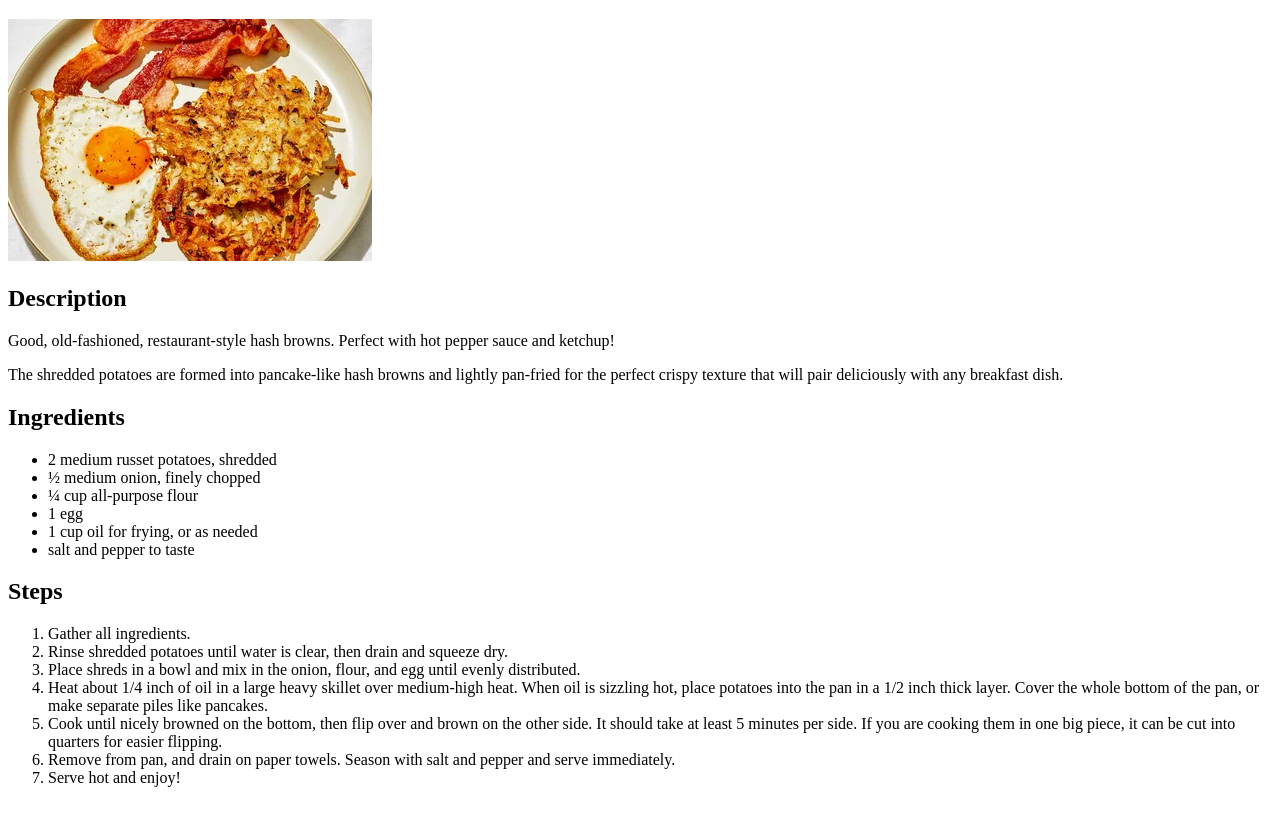
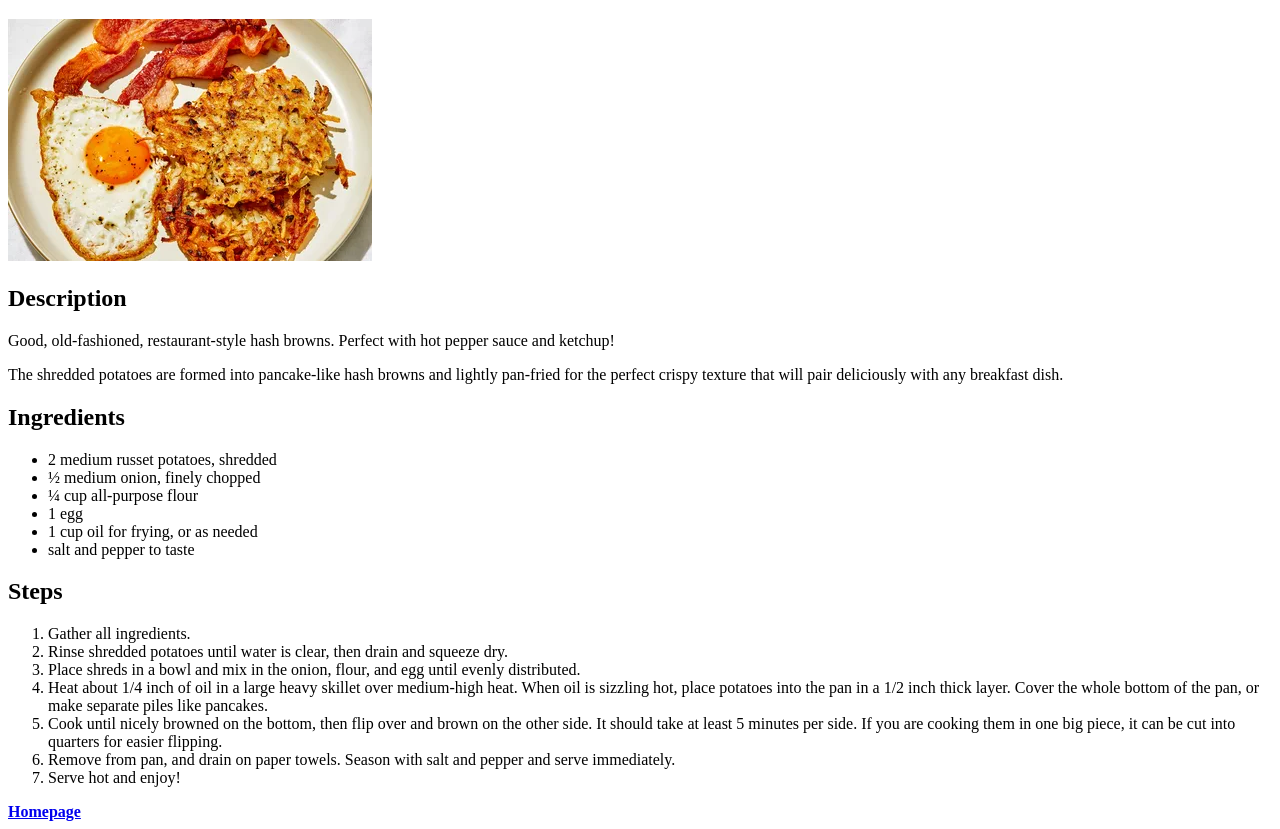
Before and after one commit to christerner/meal-recipes, a plain HTML site: page recipes/hash_browns.html in a window 1280 px wide. Shown: the part 61-890 px from the top of the page. Before the commit the page ends 864 px from the top, so only its background shows below. Drawn offline with Linux system fonts and the light colour scheme.

Commit message:
Added a link to index.html in each file

```diff
--- a/recipes/hash_browns.html
+++ b/recipes/hash_browns.html
@@ -33,5 +33,9 @@
         <li>Remove from pan, and drain on paper towels. Season with salt and pepper and serve immediately.</li>
         <li>Serve hot and enjoy!</li>
     </ol>
+
+    <strong>
+        <a href="../index.html">Homepage</a>
+    </strong>
 </body>
 </html>
```
Also changed, not shown: recipes/mancakes.html (+4 -0 lines), recipes/steak.html (+3 -0 lines).
